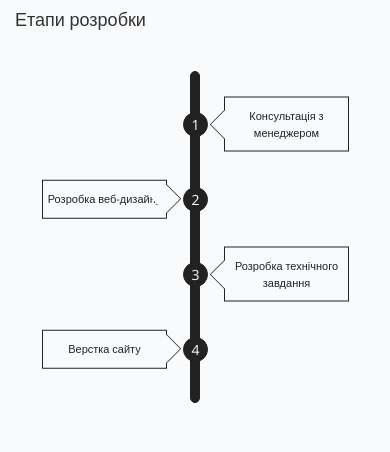
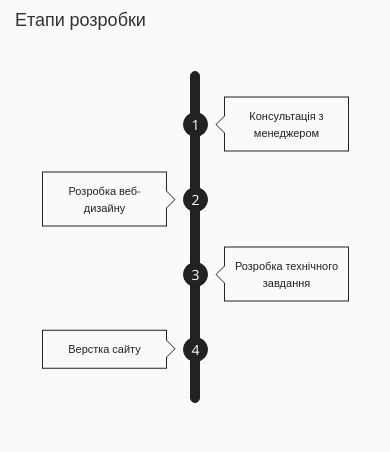
Before and after one commit to Vanya-Madatov/demo_06, a PHP site: page / in a window 390 px wide. Shown: the part 1227-1679 px from the top of the page. Run offline with PHP 8.4, Linux system fonts and the light colour scheme; some libraries are stand-ins or nearby versions.

Commit message:
Add files via upload

```diff
--- a/css/style.css
+++ b/css/style.css
@@ -451,6 +451,7 @@ section{
 	left: 0;
 	width: 100%;
 	text-align: center;
+	padding: 0 15px;
 }
 
 .head-img{
@@ -872,14 +873,18 @@ section{
 
 	}
 	.about-line-item-title:after{
-		left: -11px;
+		width: 12px;
+		height: 12px;
+		left: -7px;
 		bottom: auto;
 		top: 50%;
 		transform: translateY(-50%) rotate(45deg);
 	}
 	.about-line-item-title:before{
+		width: 12px;
+		height: 12px;
 		transform: translateY(-50%) rotate(45deg);
-		left: -10px;
+		left: -6px;
 		bottom: auto;
 		top: 50%;
 	}
@@ -888,7 +893,7 @@ section{
 		right: 40px;
 	}
 	.about-line-item:nth-child(2n) .about-line-item-title:after{
-		right: -11px;
+		right: -7px;
 		left: auto;
 		bottom: auto;
 		top: 50%;
@@ -896,7 +901,7 @@ section{
 	}
 	.about-line-item:nth-child(2n) .about-line-item-title:before{
 		transform: translateY(-50%) rotate(45deg);
-		right: -10px;
+		right: -6px;
 		left: auto;
 		bottom: auto;
 		top: 50%;
@@ -919,6 +924,13 @@ section{
 	.portfolio-slider-item{
 		padding:15px;
 	}
+	.about-line-item:hover .about-line-item-title{
+		top: 50%;
+	}
+	.about-line-item-title{
+		padding: 10px 6px;
+	}
+
 
 }
 @media screen and (max-width: 574px){
```
